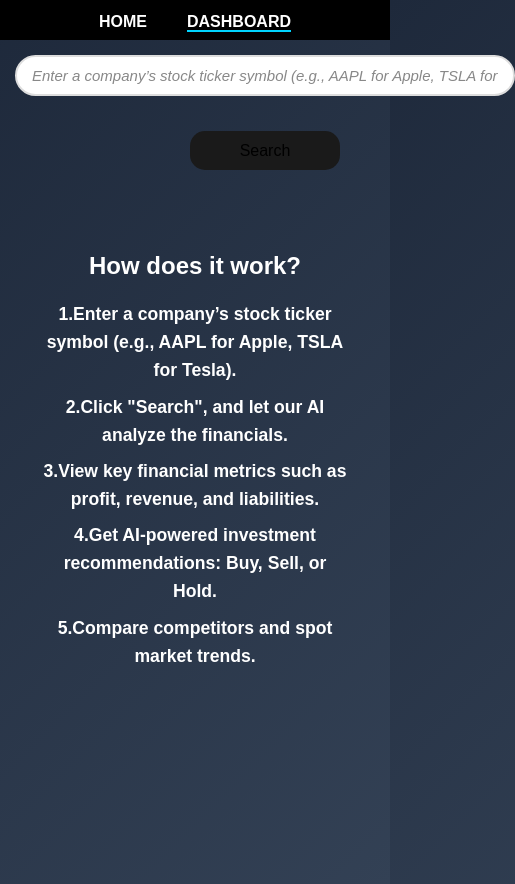
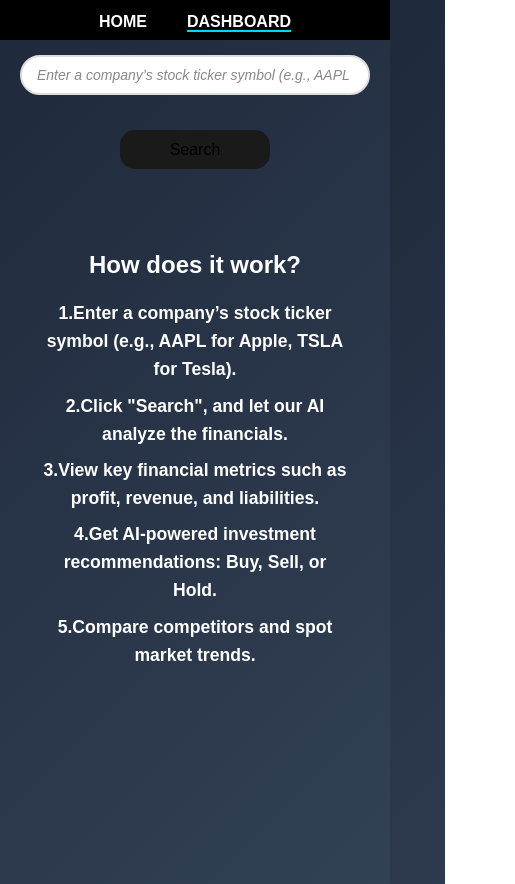
Before and after one commit to Fandry01/ChooseStock-frontend, a React (Vite) app: page /dashboard in a window 390 px wide. Shown: the whole page, 515 px wide, since content can reach past the window. Built offline with nearby package versions, Linux system fonts and the light colour scheme.

Commit message:
updated responsivness

```diff
--- a/src/Components/SearchBar/searchbar.css
+++ b/src/Components/SearchBar/searchbar.css
@@ -26,3 +26,25 @@
 searchbar input:focus {
     box-shadow: 0 0 8px rgba(0, 150, 136, 0.6);
 }
+@media (max-width: 768px){
+    .searchbar {
+        width: 100%;
+        padding: 0;
+        margin: 15px;
+    }
+    .searchbar input{
+        width: 100%;
+    }
+
+    .searchbar input {
+        font-size: 14px;
+        padding: 10px 15px;
+    }
+}
+@media (max-width:480px ) {
+    .searchbar input {
+        font-size: 14px;
+        padding: 10px 15px;
+        width: 70%;
+    }
+}
--- a/src/Pages/DashBoard/dashboard.css
+++ b/src/Pages/DashBoard/dashboard.css
@@ -120,3 +120,29 @@ body {
         max-width: 100%;
     }
 }
+@media (max-width: 480px) {
+    .welcome-message {
+        font-size: 1rem;
+        padding: 10px;
+    }
+
+    .stock-card {
+        padding: 10px;
+    }
+
+    .wide-card {
+        min-width: 250px;
+    }
+
+    .search-container{
+        display: flex;
+        flex-direction: column;
+        flex-wrap: nowrap;
+        align-items: center;
+        width: 100%;
+    }
+
+
+
+
+}
--- a/src/Pages/DashBoard/dashboard.jsx
+++ b/src/Pages/DashBoard/dashboard.jsx
@@ -61,7 +61,7 @@ function Dashboard() {
                     <Searchbar placeholderValue="Enter a company’s stock ticker symbol (e.g., AAPL for Apple, TSLA for Tesla)"
                                inputValue={searchInput}
                                changeHandler={(e) => setSearchInput(e.target.value)}/>
-                    <Button className="dashBoard-button" buttonType="button" handleClick={handleSearchClick}>
+                    <Button className="dashboard-button" buttonType="button" handleClick={handleSearchClick}>
                         Search
                     </Button>
                 </div>
--- a/src/Pages/Home/home.css
+++ b/src/Pages/Home/home.css
@@ -82,3 +82,23 @@ button{
         padding: 10px;
     }
 }
+@media (max-width: 480px) {
+    .hero-section {
+        padding: 40px 15px;
+    }
+
+    .hero-section h1 {
+        font-size: 28px;
+    }
+
+    .hero-section h3,
+    .hero-section h4 {
+        font-size: 14px;
+    }
+
+    .cta-button {
+        width: 50%;
+        font-size: 14px;
+        padding: 10px;
+    }
+}
```
